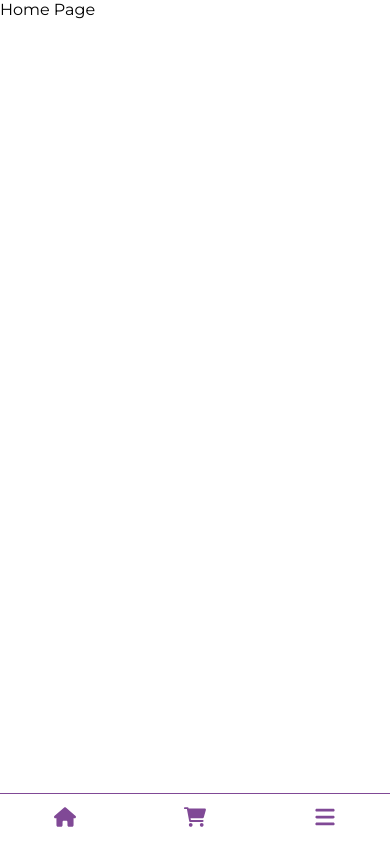
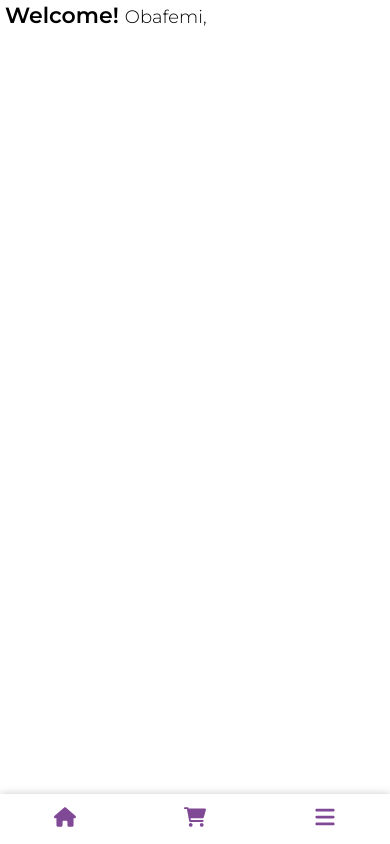
Before and after one commit to Obafemi-NG/dm-catering, a React (Create React App) app: page / in a window 390 px wide. Built offline with nearby package versions, Linux system fonts and the light colour scheme; the HTML template or start-up script is replaced by a standard one.

Commit message:
styled the menu container for the mobile view.

```diff
--- a/src/Pages/Home/Home.jsx
+++ b/src/Pages/Home/Home.jsx
@@ -9,7 +9,10 @@ const Home = () => {
         <Header />
       </div>
       <div className={styles["page-content"]}>
-        Home Page
+        <div className={styles["welcome-message"]}>
+          {" "}
+          <span className={styles.greetings}> Welcome! </span> Obafemi,
+        </div>
         <div className={styles.menu}>
           <Menu />
         </div>
--- a/src/Pages/Home/Home.module.css
+++ b/src/Pages/Home/Home.module.css
@@ -1,3 +1,13 @@
+.welcome-message {
+  margin: 2px 5px;
+  font-size: 18px;
+  font-weight: 300;
+}
+.greetings {
+  font-size: 22px;
+  font-weight: 600;
+}
+
 @media screen and (max-width: 480px) {
   .header {
     display: none;
@@ -8,5 +18,5 @@
   position: absolute;
   bottom: 0;
   width: 100%;
-  border-top: 0.2px solid #804996;
+  /* border-top: 0.2px solid #804996; */
 }
--- a/src/components/Menu/Menu.module.css
+++ b/src/components/Menu/Menu.module.css
@@ -9,5 +9,8 @@
 @media screen and (max-width: 480px) {
   .menu-container {
     display: flex;
+    box-shadow: 0px -1px 7px 0px rgba(199, 199, 199, 0.75);
+    -webkit-box-shadow: 0px -1px 7px 0px rgba(199, 199, 199, 0.75);
+    -moz-box-shadow: 0px -1px 7px 0px rgba(199, 199, 199, 0.75);
   }
 }
```
